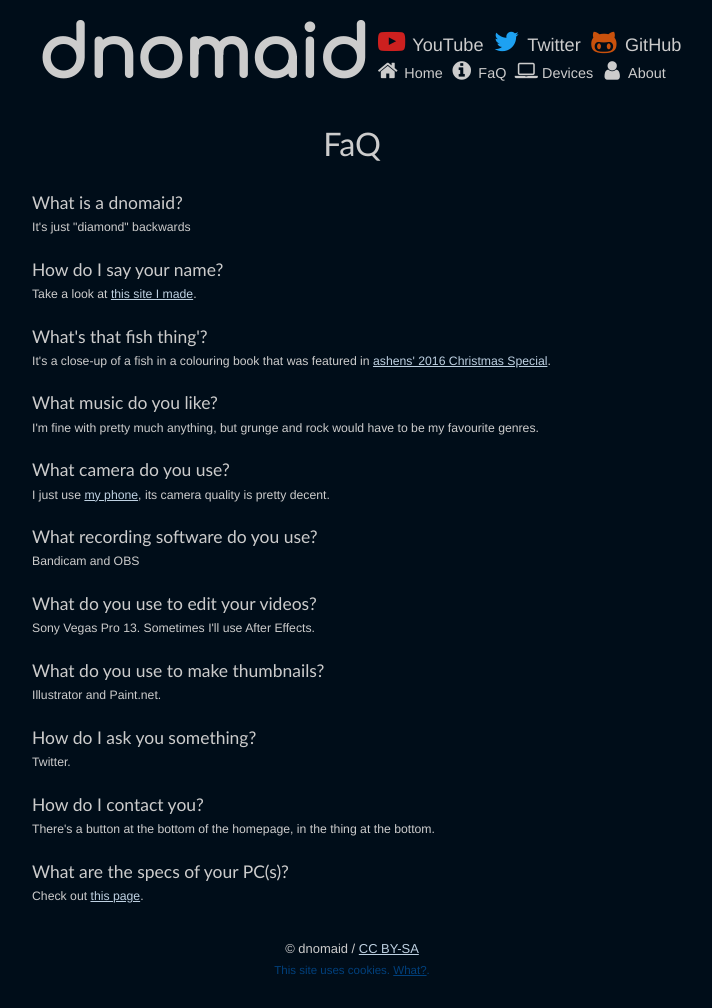
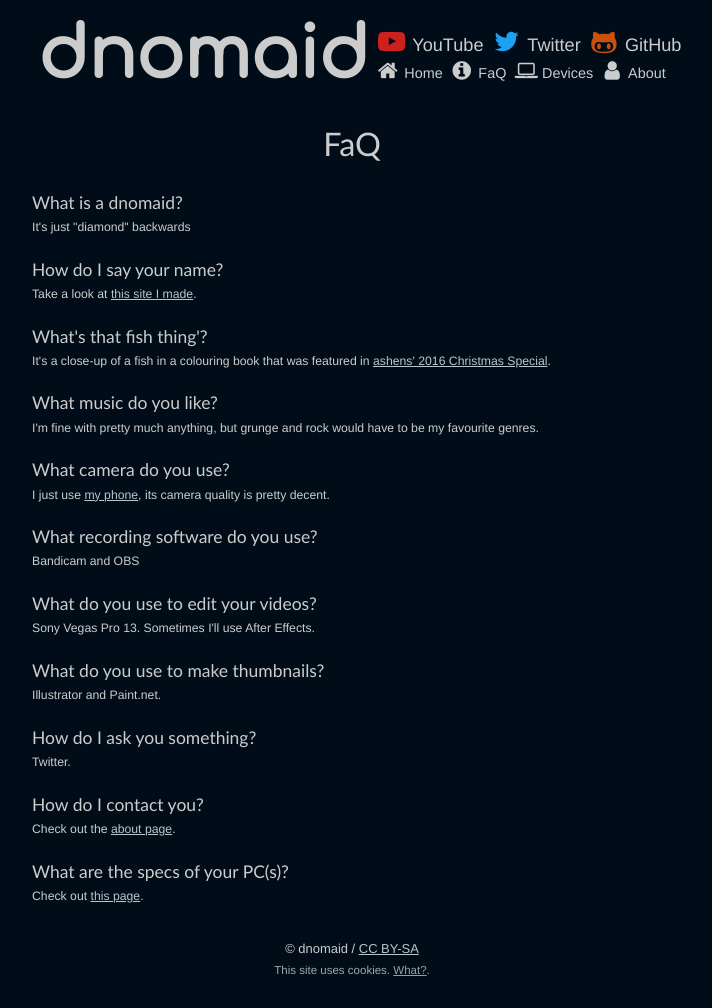
Before and after one commit to tomfishemoji/tomfishemoji.github.io, a Jekyll site: the page built from faq.html, in a window 1280 px wide. Shown: the whole page, without its empty margins (288-1000 px from the left). Built offline with Jekyll 4.4.1, drawn with Linux system fonts in a browser that asks for light colours.

Commit message:
CSS things

```diff
--- a/_includes/foot.html
+++ b/_includes/foot.html
@@ -3,5 +3,5 @@
       <p style="font-size: 0.0em;"><a href="{{ site.youtube }}"><i class="fa fa-youtube fa-fw youtube"></i></a> <a href="{{ site.twitter }}"><i class="fa fa-twitter fa-fw twitter"></i></a> <a href="{{ site.github }}"><i class="fa fa-github fa-fw github"></i></a></p>
     {% endunless %}
     <p style="font-size: 0.9em;">&copy; dnomaid / <a href="{{ site.github }}/{{ site.githubu }}.github.io/blob/master/LICENSE.md">CC BY-SA</a></p>
-    <p style="color: #00407c; font-size: 0.8em;">This site uses cookies. <a href="/p.html" style="color: #00407c;">What?</a>.</p>
+    <p style="opacity: 0.8; font-size: 0.8em;">This site uses cookies. <a href="/p.html">What?</a>.</p>
 </div>
--- a/css/_vars.scss
+++ b/css/_vars.scss
@@ -4,7 +4,7 @@
 
 $tx-light: #ccc;
 $tx-dark: #333;
-$ln-light: #bed1e2;
+$ln-light: #b9c5cc;
 
 $fn-head: 'Trebuchet MS', 'Franklin Gothic', 'Tahoma', sans-serif;
 $fn-cont: 'Helvetica', 'Helvetica Neue', 'Tahoma', 'Verdana', 'Arial', sans-serif;
--- a/css/main.scss
+++ b/css/main.scss
@@ -6,5 +6,6 @@
 @import 'header';
 @import 'post';
 @import 'misc';
+@import 'respond';
 @import 'icons';
 @import 'syntax';
--- a/css/respond.scss
+++ b/css/respond.scss
@@ -1,4 +1,5 @@
 @import '_vars';
+
 @media screen and (max-width: 45em) {
   body {
     /*font-size: 1.15em;*/
--- a/faq.html
+++ b/faq.html
@@ -55,7 +55,7 @@
 
             <div class="question" id="sayhi">
                 <h3 class="question-heading"> How do I contact you?</h3>
-                <p>There's a button at the bottom of the homepage, in the thing at the bottom.</p>
+                <p>Check out the <a href="/about.html">about page</a>.</p>
             </div>
 
             <div class="question" id="specs">
```
